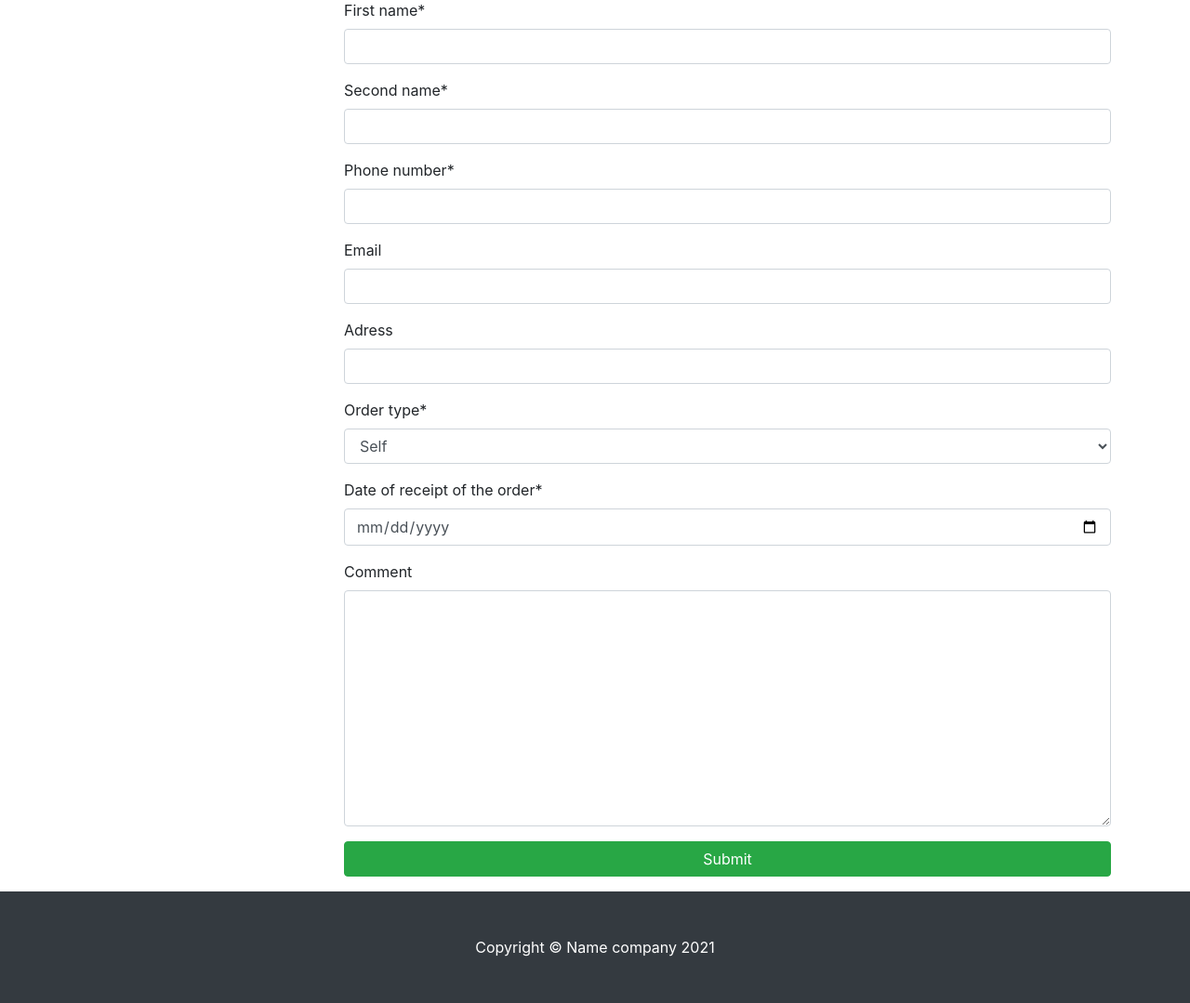
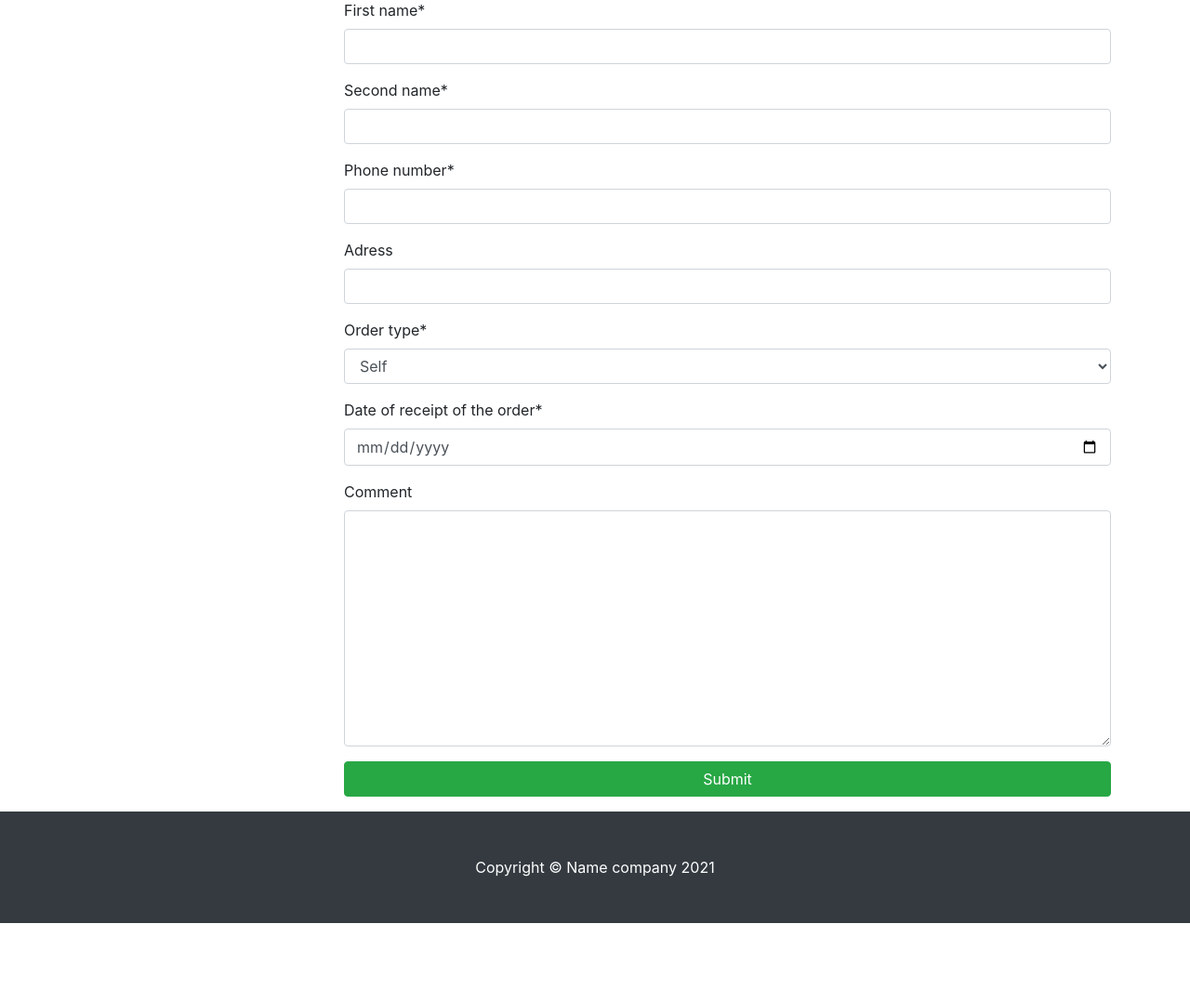
Before and after one commit to Sava777cool/shop_django, a Django app: page /checkout/ in a window 1280 px wide. Shown: the part 432-1511 px from the top of the page at 93% size. After the commit the page ends 1425 px from the top, so only its background shows below. Run offline with Django 3.2, Linux system fonts and the light colour scheme; data comes from the database, SQL or seed files in the repository; data that the repository does not hold is empty; parts of the project's set-up code (start-up, migrations or seed data) failed here and were passed over; some libraries are stand-ins or nearby versions.

Commit message:
add all old file

```diff
--- a/mainapp/forms.py
+++ b/mainapp/forms.py
@@ -14,5 +14,5 @@ class OrderForm(forms.ModelForm):
     class Meta:
         model = Order
         fields = (
-            'first_name', 'last_name', 'phone', 'email', 'address', 'buying_type', 'order_date', 'comment'
+            'first_name', 'last_name', 'phone', 'address', 'buying_type', 'order_date', 'comment'
         )
--- a/mainapp/mixins.py
+++ b/mainapp/mixins.py
@@ -29,7 +29,9 @@ class CartMixin(View):
         if request.user.is_authenticated:
             customer = Customer.objects.filter(user=request.user).first()
             if not customer:
-                customer = Customer.objects.create(user=request.user)
+                customer = Customer.objects.create(
+                    user=request.user
+                )
             cart = Cart.objects.filter(owner=customer, in_order=False).first()
             if not cart:
                 cart = Cart.objects.create(owner=customer)
--- a/mainapp/models.py
+++ b/mainapp/models.py
@@ -212,7 +212,6 @@ class Order(models.Model):
     first_name = models.CharField(max_length=255, verbose_name='First name')
     last_name = models.CharField(max_length=255, verbose_name='Second name')
     phone = models.CharField(max_length=20, verbose_name='Phone number')
-    email = models.CharField(max_length=1024, verbose_name='email', null=True, blank=True)
     cart = models.ForeignKey(Cart, verbose_name='Cart', on_delete=models.CASCADE, null=True, blank=True)
     address = models.CharField(max_length=1024, verbose_name='Adress', null=True, blank=True)
     status = models.CharField(
--- a/mainapp/templates/checkout.html
+++ b/mainapp/templates/checkout.html
@@ -36,6 +36,6 @@
 <form action="{% url 'make_order' %}" method="POST">
   {% csrf_token %}
   {{ form|crispy }}
-  <input type="submit" class="btn btn-success btn-block mb-3" values="Checkout">
+  <input type="submit" class="btn btn-success btn-block mb-3" values="Оформить заказ">
 </form>
 {% endblock content %}
--- a/mainapp/views.py
+++ b/mainapp/views.py
@@ -148,7 +148,6 @@ class MakeOrderView(CartMixin, View):
             new_order.first_name = form.cleaned_data['first_name']
             new_order.last_name = form.cleaned_data['last_name']
             new_order.phone = form.cleaned_data['phone']
-            new_order.email = form.cleaned_data['email']
             new_order.address = form.cleaned_data['address']
             new_order.buying_type = form.cleaned_data['buying_type']
             new_order.order_date = form.cleaned_data['order_date']
```
